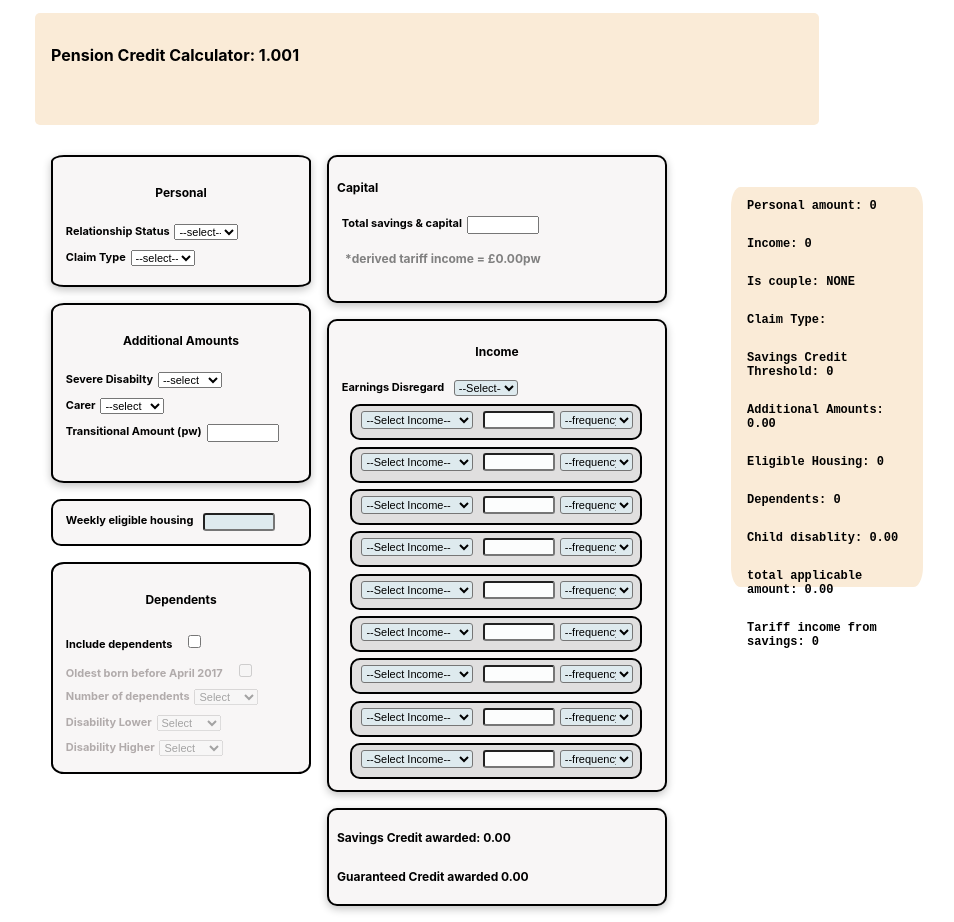
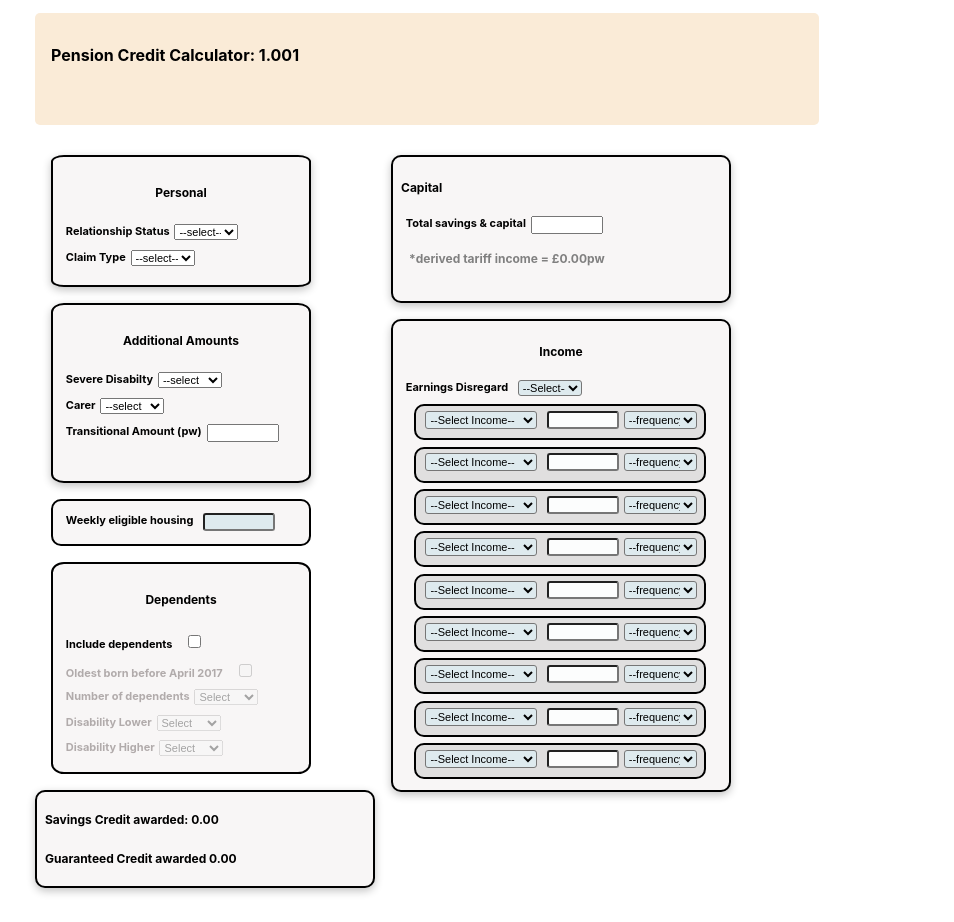
Before and after one commit to dnlstronge/pccalc, a React (Create React App) app: page / in a window 1280 px wide. Shown: the whole page, without its empty margins (157-1111 px from the left). Built offline with nearby package versions, Linux system fonts and the light colour scheme.

Commit message:
[x] - move award into first flex column

```diff
--- a/src/Components/Main/Main.js
+++ b/src/Components/Main/Main.js
@@ -165,10 +165,6 @@ const Main = (props) => {
           <Additional updateAction={dispatchReducer} />
           <Housing updateAction={dispatchReducer} />
           <Children updateAction={dispatchReducer} />
-        </section>
-        <section>
-          <Capital updateAction={dispatchReducer} />
-          <Income updateAction={dispatchReducer} />
           <Award
             updateAction={dispatchReducer}
             applicableamount={applicable.TOTAL}
@@ -176,36 +172,9 @@ const Main = (props) => {
             couple={applicable.stateCouple}
           />
         </section>
-
-        {/* State value display: */}
-
-        <section className={classes.statecontainer}>
-          <p className={classes.state_p}>
-            Personal amount: {applicable.couple_value}
-          </p>
-          <p className={classes.state_p}>Income: {applicable.income}</p>
-          <p className={classes.state_p}>Is couple: {applicable.stateCouple}</p>
-          <p className={classes.state_p}>Claim Type: {applicable.claimType}</p>
-          <p className={classes.state_p}>
-            Savings Credit Threshold: {applicable.savingsCredit}
-          </p>
-          <p className={classes.state_p}>
-            Additional Amounts: {applicable.additional.toFixed(2)}
-          </p>
-          <p className={classes.state_p}>
-            Eligible Housing: {applicable.housing}
-          </p>
-          <p className={classes.state_p}>Dependents: {applicable.dependents}</p>
-          <p className={classes.state_p}>
-            Child disablity:{" "}
-            {(applicable.dislow + applicable.dishigh).toFixed(2)}
-          </p>
-          <p className={classes.state_p}>
-            total applicable amount: {applicable.TOTAL}
-          </p>
-          <p className={classes.state_p}>
-            Tariff income from savings: {applicable.TARIFF}
-          </p>
+        <section>
+          <Capital updateAction={dispatchReducer} />
+          <Income updateAction={dispatchReducer} />
         </section>
       </div>
     </Fragment>
```
